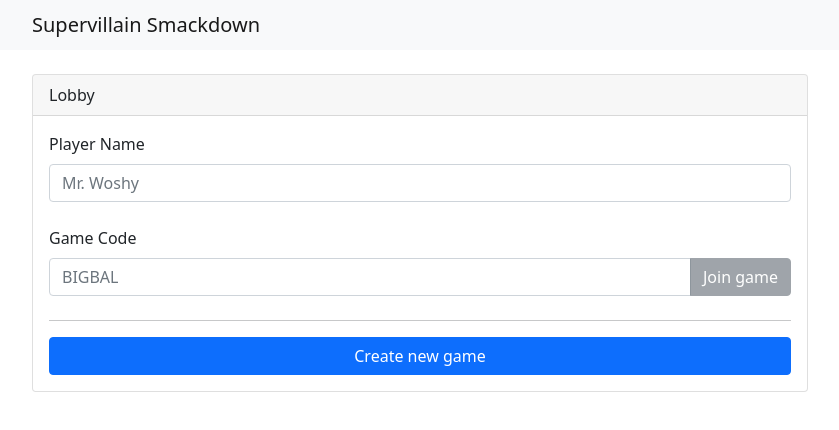
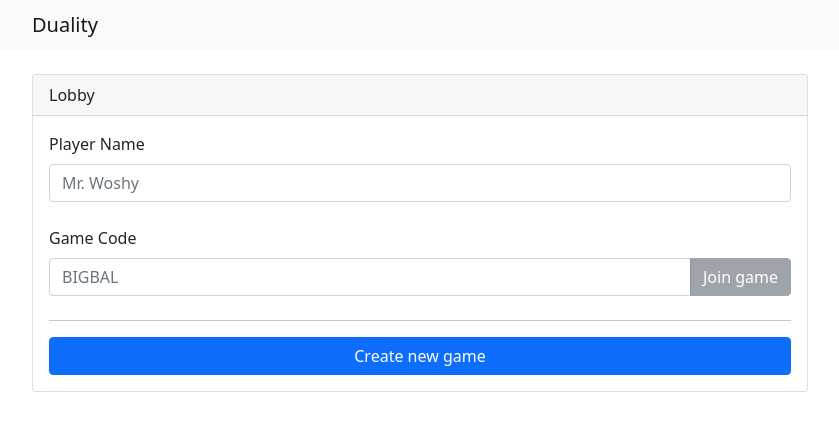
Before and after one commit to TheDerek/Duality, a React (Create React App) app in the folder client/: page / in a window 1280 px wide. Shown: the top 430 px of the page, without its empty margins (220-1059 px from the left). Built offline with nearby package versions, Linux system fonts and the light colour scheme; what @giantmachines/redux-websocket would draw is missing.

Commit message:
Changed title

```diff
--- a/client/src/App.jsx
+++ b/client/src/App.jsx
@@ -47,7 +47,7 @@
       <div>
         <nav className="navbar navbar-light bg-light mb-4">
           <div className="container-fluid game-container">
-            <span className="navbar-brand mb-0 h1">Supervillain Smackdown</span>
+            <span className="navbar-brand mb-0 h1">Duality</span>
             { this.getGameCode() }
           </div>
         </nav>
```
